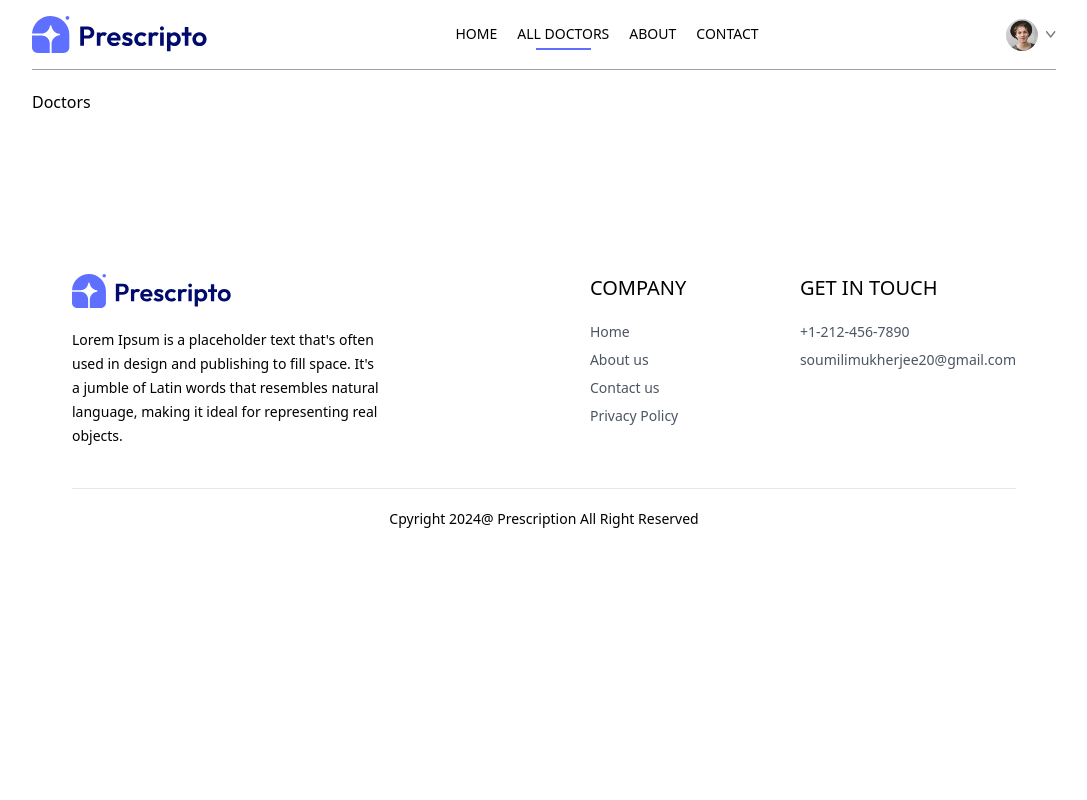
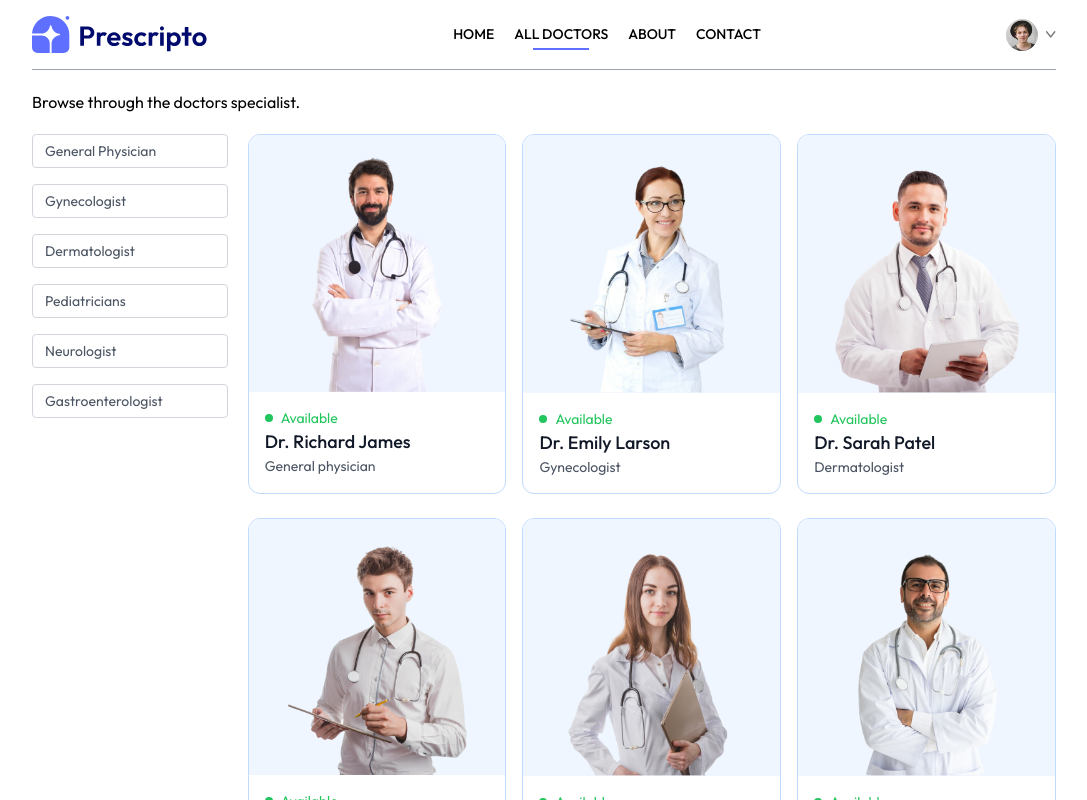
Before and after one commit to Soumili-Mukherjee/Doctor-Appointment-Frontend, a React (Vite) app in the folder vite-project/: page /doctors in a window 1280 px wide. Shown: the top 800 px of the page, without its empty margins (96-1183 px from the left). Built offline with nearby package versions, Linux system fonts and the light colour scheme.

Commit message:
doctors page not done

```diff
--- a/vite-project/src/Components/Navbar.jsx
+++ b/vite-project/src/Components/Navbar.jsx
@@ -12,7 +12,7 @@
 
   return (
     <div className='flex items-center justify-between text-sm py-4 mb-5 border-b border-b-gray-400'>
-        <img className='w-44 cursor-pointer' src={assets.logo} alt=""/>
+        <img onClick={()=>navigate('/')} className='w-44 cursor-pointer' src={assets.logo} alt=""/>
         <ul className='hidden md:flex items-start gap-5 font-medium'>
             <NavLink to='/'>
                 <li className='py-1'>HOME</li>
--- a/vite-project/src/index.css
+++ b/vite-project/src/index.css
@@ -1,6 +1,11 @@
+@import url('https://fonts.googleapis.com/css2?family=Outfit:wght@100..900&display=swap');
 @tailwind base;
 @tailwind components;
 @tailwind utilities;
+
+*{
+    font-family:outfit;
+}
 
 .active hr{
     @apply block
--- a/vite-project/src/pages/Doctors.jsx
+++ b/vite-project/src/pages/Doctors.jsx
@@ -1,10 +1,59 @@
-/* eslint-disable no-unused-vars */
-import React from 'react'
+
+import React, { useState, useEffect, useContext } from 'react';
+import { useParams, useNavigate } from 'react-router-dom';
+import { AppContext } from '../context/AppContext';
 
 const Doctors = () => {
+  const { speciality } = useParams();
+  const [filterDoc, setFilterDoc] = useState([]);
+  const { doctors } = useContext(AppContext);
+  const navigate = useNavigate(); // Define navigate here
+
+  const applyFilter = () => {
+    if (speciality) {
+      setFilterDoc(doctors.filter(doc => doc.speciality === speciality));
+    } else {
+      setFilterDoc(doctors);
+    }
+  }
+
+  useEffect(() => {
+    applyFilter();
+  }, [doctors, speciality]);
+
   return (
-    <div>Doctors</div>
-  )
-}
+    <div>
+      <p classname='text-gray-600'>Browse through the doctors specialist.</p>
+      <div className='flex flex-col sm:flex-row items-start gap-5 mt-5'>
+        <div className='flex flex-col gap-4 text-sm text-gray-600'>
+        <p onClick={() => speciality === 'General Physician' ? navigate('/doctors') : navigate('/doctors/General Physician')} className={'w-[94vw] sm:w-auto pl-3 py-1.5 pr-16 border border-gray-300 rounded transition-all cursor-pointer'}>General Physician</p>
+          <p onClick={()=>speciality  === 'Gynecologist' ? navigate('/doctors'):navigate('/doctors/Gynecologist')} className={'w-[94vw] sm:w-auto pl-3 py-1.5 pr-16 border border-gray-300 rounded transition-all cursor-pointer'}>Gynecologist</p>
+          <p onClick={()=>speciality  === 'Dermatologist' ? navigate('/doctors'):navigate('/doctors/Dermatologist')} className={'w-[94vw] sm:w-auto pl-3 py-1.5 pr-16 border border-gray-300 rounded transition-all cursor-pointer'}>Dermatologist</p>
+          <p onClick={()=>speciality  === 'Pediatricians' ? navigate('/doctors'):navigate('/doctors/Pediatricians')}  className={'w-[94vw] sm:w-auto pl-3 py-1.5 pr-16 border border-gray-300 rounded transition-all cursor-pointer'}>Pediatricians</p>
+          <p onClick={()=>speciality === 'Neurologist' ? navigate('/doctors'):navigate('/doctors/Neurologist')} className={'w-[94vw] sm:w-auto pl-3 py-1.5 pr-16 border border-gray-300 rounded transition-all cursor-pointer'}>Neurologist</p>
+          <p  onClick ={()=>speciality  === 'Gastroenterologist' ? navigate('/doctors'):navigate('/doctors/Gastroenterologist')} className={'w-[94vw] sm:w-auto pl-3 py-1.5 pr-16 border border-gray-300 rounded transition-all cursor-pointer'}>Gastroenterologist</p>
+        </div>
+        <div className='w-full grid grid-cols-auto gap-4 gap-y-6'>
+          {filterDoc.map((item, index) => (
+            <div
+              onClick={() => navigate(`/appointment/${item._id}`)}
+              className='border border-blue-200 rounded-xl overflow-hidden cursor-pointer hover:translate-y-[-10px] transition-all duration-500'
+              key={index}
+            >
+              <img className='bg-blue-50' src={item.image} alt="" />
+              <div className='p-4'>
+                <div className='flex items-center gap-2 text-sm text-center text-green-500'>
+                  <p className='w-2 h-2 bg-green-500 rounded-full'></p><p>Available</p>
+                </div>
+                <p className='text-gray-900 text-lg font-medium'>{item.name}</p>
+                <p className='text-gray-600 text-sm'>{item.speciality}</p>
+              </div>
+            </div>
+          ))}
+        </div>
+      </div>
+    </div>
+  );
+};
 
-export default Doctors
+export default Doctors;
```
